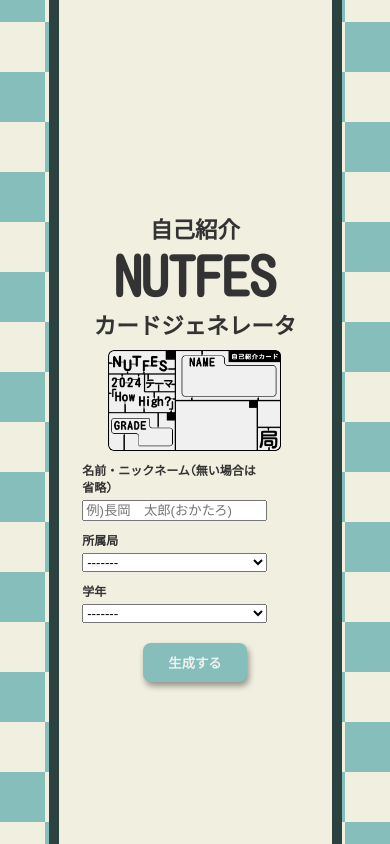
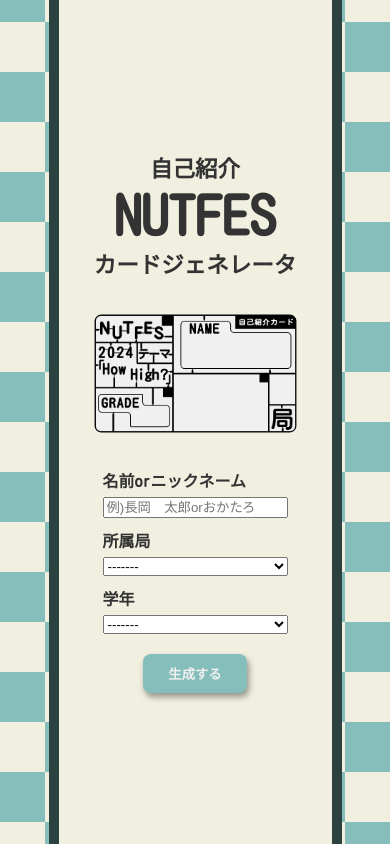
Before and after one commit to mtureit/electronic-business-card, a Next.js app in the folder front-app/next/: page / in a window 390 px wide. Built offline with nearby package versions, Linux system fonts and the light colour scheme.

Commit message:
[fix] correctNameBreaks

```diff
--- a/front-app/next/src/app/components/InputBox/index.module.css
+++ b/front-app/next/src/app/components/InputBox/index.module.css
@@ -16,6 +16,7 @@
   margin-top: 10px;
   display: flex;
   flex-direction: column;
+  align-items: center;
 }
 
 .card {
@@ -38,10 +39,10 @@
 }
 
 .textTop {
-  top: 25%;
+  top: 23%;
   text-align: center;
   justify-content: center;
-  left: 145px;
+  left: 140px;
   font-size: 24px;
   min-height: 30px;
   max-width: 128px;
@@ -50,7 +51,7 @@
 }
 
 .textMiddle {
-  top: 80%;
+  top: 78%;
   right: 65px;
   font-size: 20px;
 }
@@ -118,15 +119,16 @@
     width: 80%;
     align-items: center;
   }
-  .inputForm {
+  /* .inputForm {
     font-size: 12px;
+  } */
+  .card {
+    /* width: 173.4px;
+    height: 101.4px; */
+    transform: scale(0.7); /* 縮小率を設定 */
+    /* border-radius: 6px; */
   }
-  .card {
-    width: 173.4px;
-    height: 101.4px;
-    border-radius: 6px;
-  }
-
+/*
   .textTop {
     top: 20%;
     text-align: center;
@@ -139,8 +141,8 @@
   }
 
   .textMiddle {
-    top: 82%; /* 学年の位置を調整 */
+    top: 82%;
     right: 38px;
     font-size: 10px;
-  }
+  } */
 }
--- a/front-app/next/src/app/components/InputBox/index.tsx
+++ b/front-app/next/src/app/components/InputBox/index.tsx
@@ -26,19 +26,11 @@ export default function Home() {
   useEffect(() => {
     const textElement = textTopRef.current;
     if (textElement) {
-      // 画面幅に応じてフォントサイズの範囲を決定
       let maxFontSize, minFontSize;
-      const windowWidth = window.innerWidth;
 
-      if (windowWidth <= 600) {
-        // スマホサイズ
-        maxFontSize = 16;
-        minFontSize = 8;
-      } else {
-        // デスクトップサイズ
-        maxFontSize = 24; // デスクトップの場合の最大フォントサイズ
-        minFontSize = 16;
-      }
+      // デスクトップサイズ
+      maxFontSize = 24;
+      minFontSize = 16;
 
       let fontSize = maxFontSize;
       const containerWidth = textElement.offsetWidth;
@@ -55,7 +47,7 @@ export default function Home() {
         textElement.style.fontSize = `${fontSize}px`;
 
         // フォントサイズに応じて `top` の値を調整
-        const topValue = 25 - (maxFontSize - fontSize) / 8;
+        const topValue = 25 - (maxFontSize - fontSize) / 12;
         textElement.style.top = `${topValue}%`;
       }
     }
@@ -161,11 +153,11 @@ export default function Home() {
         <div className={s.inputForms}>
           <form>
             <div className={s.inputForm}>
-              <label>名前・ニックネーム(無い場合は省略)</label>
+              <label>名前orニックネーム</label>
               <input
                 type="text"
                 name="name"
-                placeholder="例)長岡　太郎(おかたろ)"
+                placeholder="例)長岡　太郎orおかたろ"
                 value={profile.name}
                 onChange={handleChange}
               />
--- a/front-app/next/src/app/page.module.css
+++ b/front-app/next/src/app/page.module.css
@@ -12,9 +12,7 @@
   border-left: 10px solid #2b4240;
   border-right: 10px solid #2b4240;
 }
-.component:first-child {
-  padding-top: 50px;
-}
+
 
 /*スマホ*/
 @media (max-width: 600px) {
```
